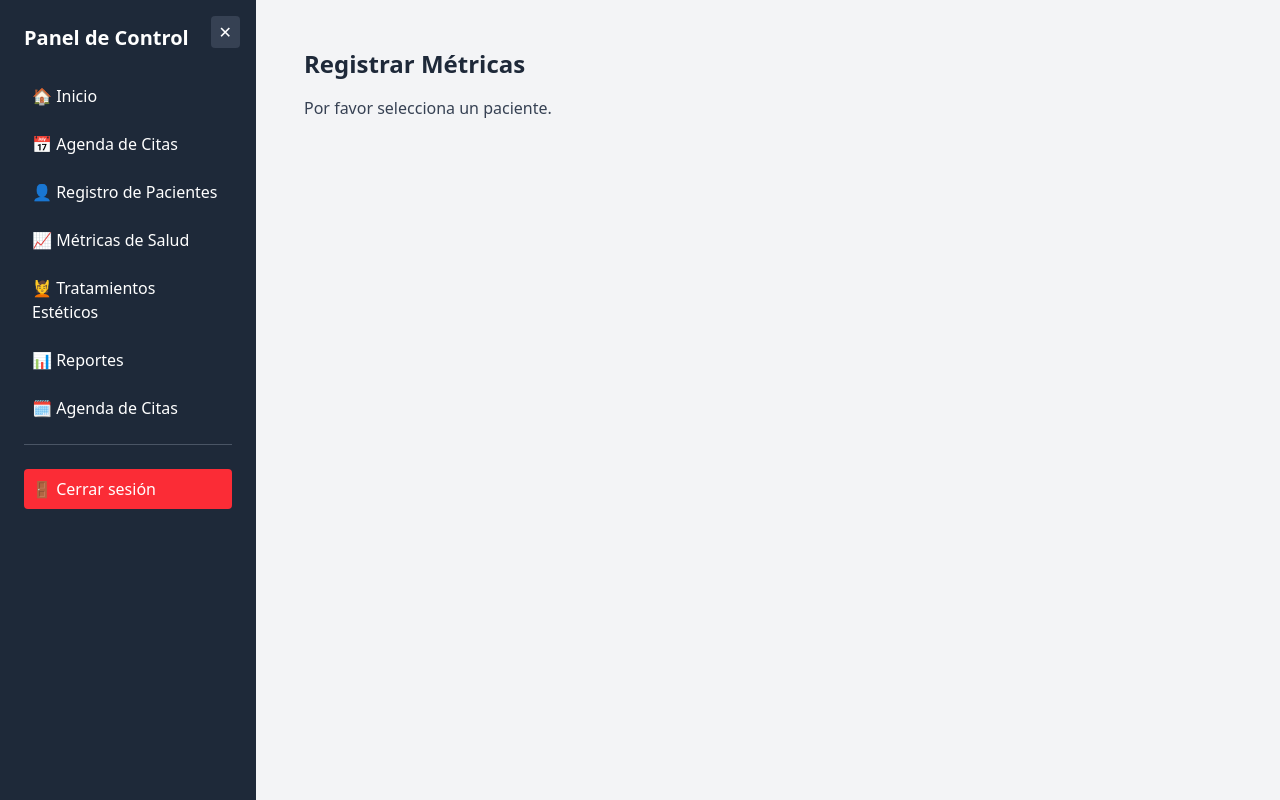
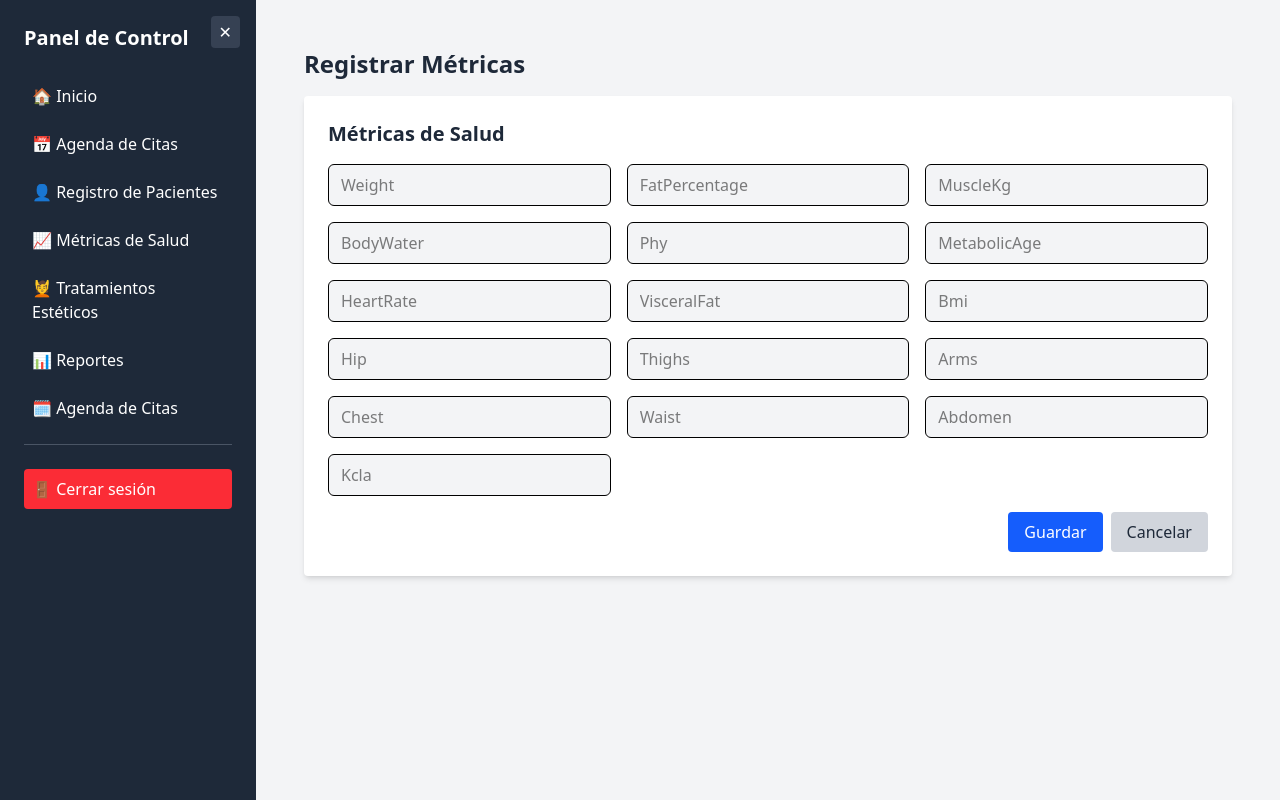
Before and after one commit to javis24/-siluette-, a Next.js app: page /dashboard/metricas in a window 1280 px wide. Built offline with nearby package versions, Linux system fonts and the light colour scheme.

Commit message:
componentes/internos

```diff
--- a/src/app/dashboard/metricas/page.tsx
+++ b/src/app/dashboard/metricas/page.tsx
@@ -4,7 +4,7 @@ import { useState } from 'react';
 import MetricasForm from '@/components/forms/MetricasForm';
 
 export default function RegistrarMetricasPage() {
-  const [pacienteUuid, setPacienteUuid] = useState<string | null>(null);
+  const [pacienteUuid, setPacienteUuid] = useState<string | null>('aqui-un-uuid-temporal');
 
   return (
     <div className="p-6 space-y-4">
@@ -13,7 +13,9 @@ export default function RegistrarMetricasPage() {
       {pacienteUuid ? (
         <MetricasForm pacienteUuid={pacienteUuid} />
       ) : (
-        <p className="text-gray-700 dark:text-white">Por favor selecciona un paciente.</p>
+        <p className="text-gray-700 dark:text-white">
+          Selecciona un paciente para registrar métricas.
+        </p>
       )}
     </div>
   );
```
